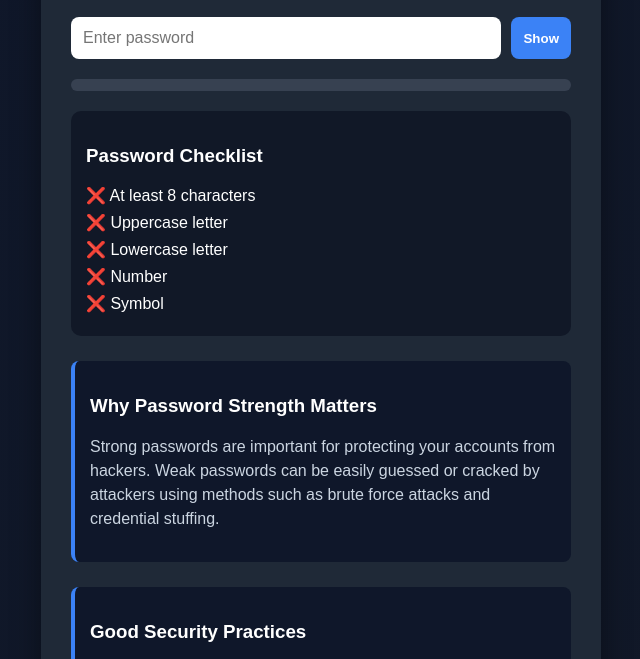
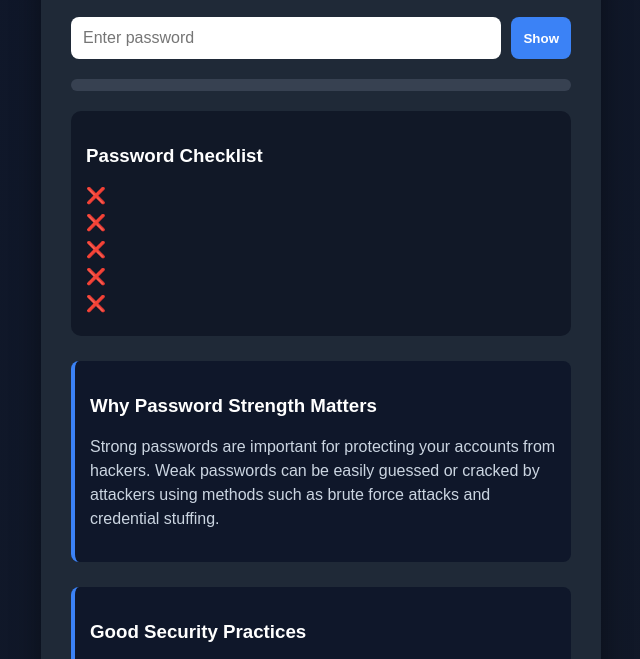
Before and after one commit to NehemiahTech/Password-Strength-Checker, a plain HTML site: page index.html in a window 1280 px wide. Shown: the part 131-790 px from the top of the page, without its empty margins (319-959 px from the left). Drawn offline with Linux system fonts and the light colour scheme.

Commit message:
index.html

```diff
--- a/index.html
+++ b/index.html
@@ -148,11 +148,11 @@
 
     <div class="checklist">
       <h3>Password Checklist</h3>
-      <div id="lengthCheck">❌ At least 8 characters</div>
-      <div id="upperCheck">❌ Uppercase letter</div>
-      <div id="lowerCheck">❌ Lowercase letter</div>
-      <div id="numberCheck">❌ Number</div>
-      <div id="symbolCheck">❌ Symbol</div>
+      <div id="lengthCheck">❌ </div>
+      <div id="upperCheck">❌ </div>
+      <div id="lowerCheck">❌ </div>
+      <div id="numberCheck">❌ </div>
+      <div id="symbolCheck">❌ </div>
     </div>
 
     <ul id="tips"></ul>
```
